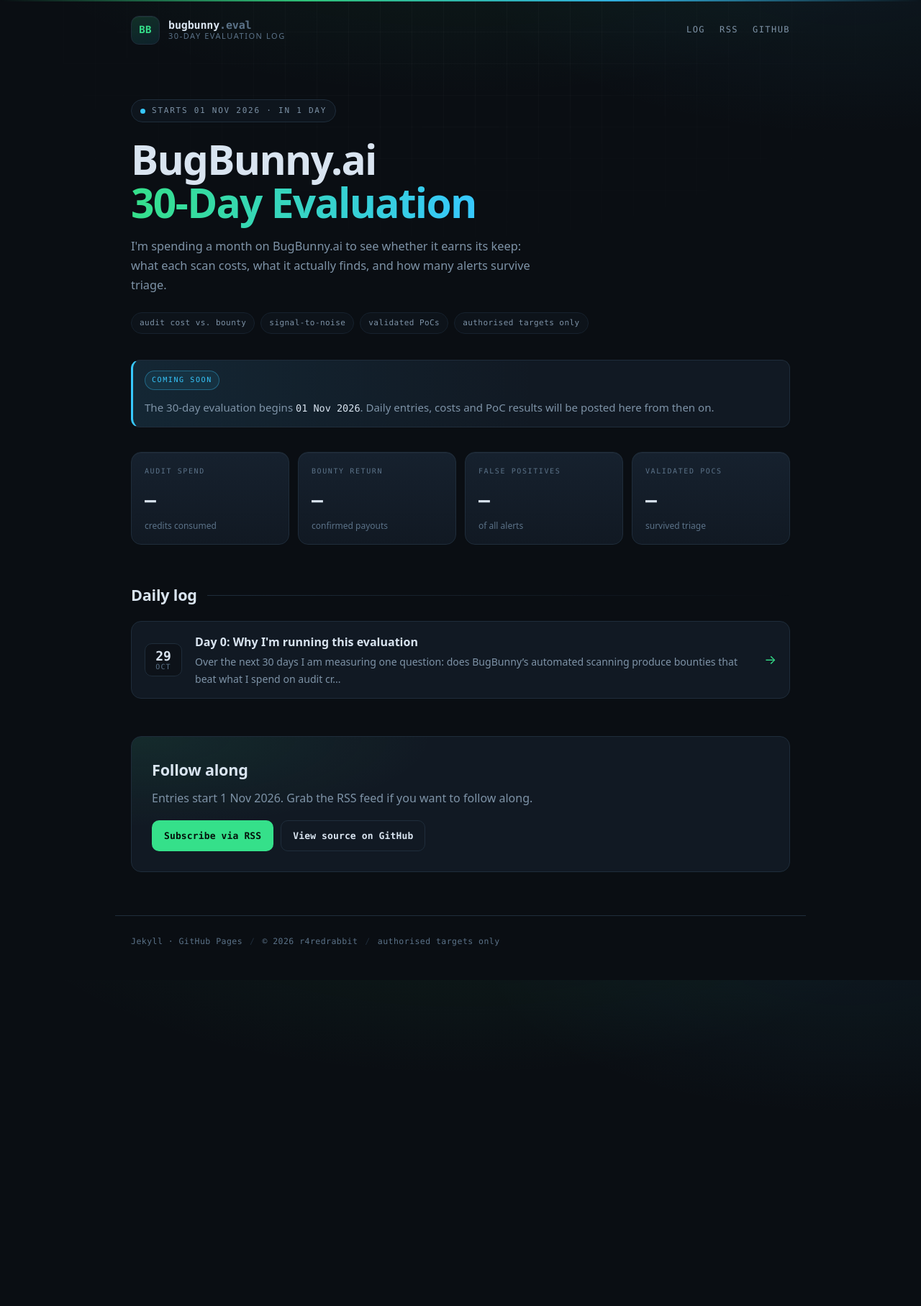
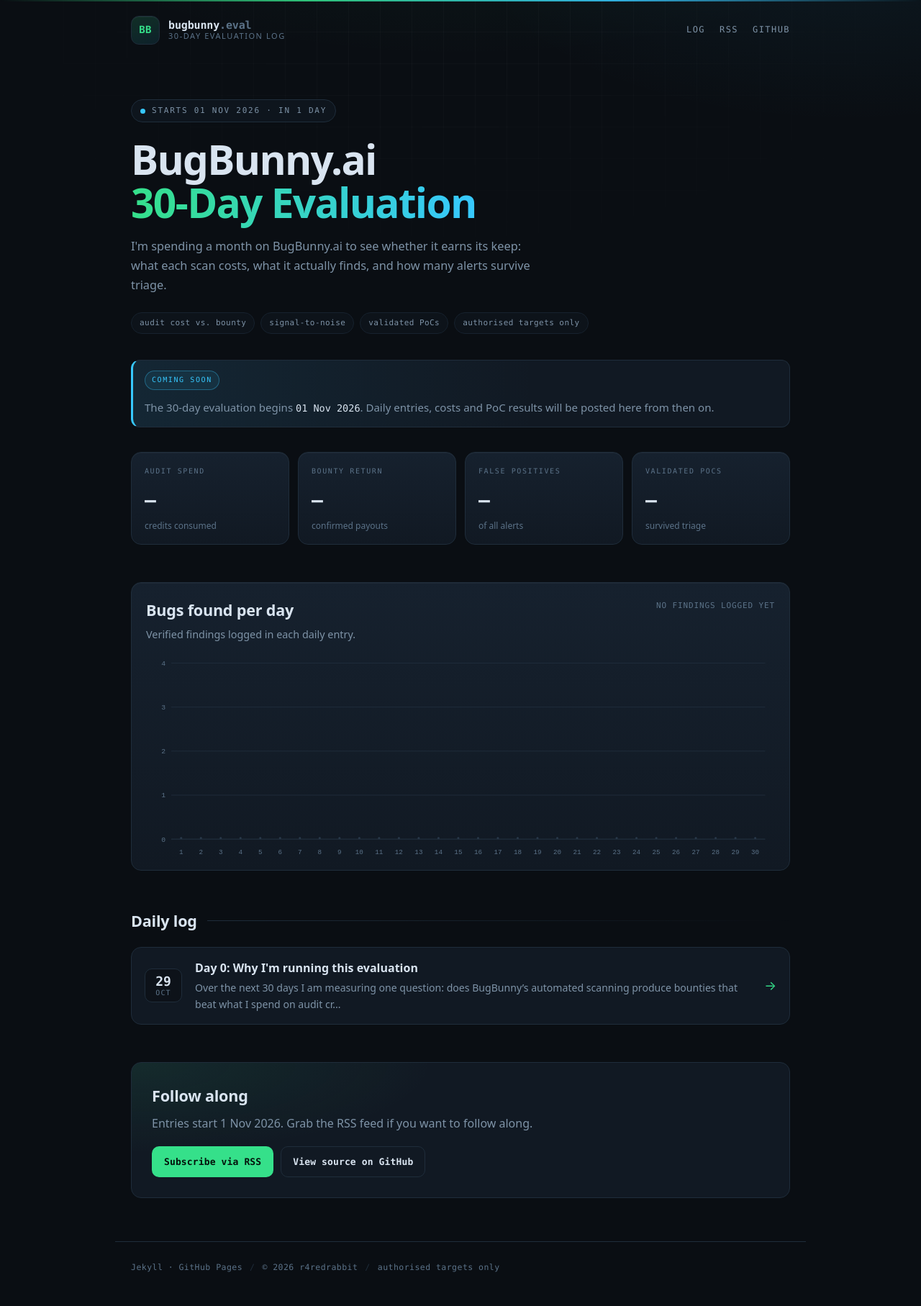
Before and after one commit to r4redrabbit/bugbunny-30day-eval, a Jekyll site: the page built from index.html, in a window 1280 px wide. Shown: the whole page at 72% size. Built offline with Jekyll 4.4.1, drawn with Linux system fonts in a browser that asks for light colours; before the commit the page ends 1362 px from its top, so only the background shows below that.

Commit message:
Add bugs-per-day chart to homepage

```diff
--- a/assets/css/style.css
+++ b/assets/css/style.css
@@ -246,6 +246,51 @@
 .metric .value small { font-size: .9rem; color: var(--dim); font-weight: 500; }
 .metric .hint { display: block; margin-top: 4px; font-size: 12px; color: var(--dim); }
 
+/* ---------- chart ---------- */
+.chart-card {
+  margin: 0 0 52px;
+  padding: 20px 20px 14px;
+  border: 1px solid var(--border);
+  border-radius: var(--radius);
+  background: linear-gradient(180deg, var(--panel-2), var(--panel));
+  box-shadow: inset 0 1px 0 rgba(255, 255, 255, .04);
+}
+
+.chart-head {
+  display: flex;
+  align-items: flex-start;
+  justify-content: space-between;
+  gap: 14px;
+  flex-wrap: wrap;
+  margin-bottom: 10px;
+}
+.chart-head h2 { margin: 0; }
+.chart-head h2::after { display: none; }
+
+.chart-sub { margin: 4px 0 0; color: var(--muted); font-size: .9rem; }
+
+.chart-meta {
+  margin: 3px 0 0;
+  font-family: var(--mono);
+  font-size: 11px;
+  letter-spacing: .08em;
+  text-transform: uppercase;
+  color: var(--dim);
+  white-space: nowrap;
+}
+
+.chart-scroll {
+  overflow-x: auto;
+  -webkit-overflow-scrolling: touch;
+}
+
+#bugs-chart {
+  display: block;
+  width: 100%;
+  min-width: 620px;
+  height: auto;
+}
+
 /* ---------- log ---------- */
 h2 {
   font-size: 1.35rem;
--- a/index.html
+++ b/index.html
@@ -49,6 +49,20 @@
     <span class="label">validated PoCs</span>
     <span class="value">&mdash;</span>
     <span class="hint">survived triage</span>
+  </div>
+</section>
+
+<section class="chart-card" aria-labelledby="chart-title">
+  <div class="chart-head">
+    <div>
+      <h2 id="chart-title">Bugs found per day</h2>
+      <p class="chart-sub">Verified findings logged in each daily entry.</p>
+    </div>
+    <p class="chart-meta" id="chart-meta">No findings logged yet</p>
+  </div>
+  <div class="chart-scroll">
+    <svg id="bugs-chart" viewBox="0 0 900 300" role="img"
+         aria-label="Bar chart of bugs found on each of the 30 evaluation days"></svg>
   </div>
 </section>
 
@@ -108,3 +122,77 @@
   }
 })();
 </script>
+
+<script id="bugs-data" type="application/json">
+[{% for d in (1..site.eval_days) %}{% assign total = 0 %}{% for post in site.posts %}{% if post.day == d %}{% assign b = post.bugs | default: 0 %}{% assign total = total | plus: b %}{% endif %}{% endfor %}{"day":{{ d }},"bugs":{{ total }}}{% unless forloop.last %},{% endunless %}{% endfor %}]
+</script>
+
+<script>
+(function () {
+  var dataEl = document.getElementById('bugs-data');
+  var svg = document.getElementById('bugs-chart');
+  if (!dataEl || !svg) return;
+
+  var data;
+  try { data = JSON.parse(dataEl.textContent); } catch (e) { return; }
+  if (!data.length) return;
+
+  var W = 900, H = 300, padL = 36, padR = 14, padT = 18, padB = 30;
+  var iw = W - padL - padR, ih = H - padT - padB;
+  var max = data.reduce(function (m, d) { return Math.max(m, d.bugs); }, 0);
+  var yMax = max <= 0 ? 4 : Math.max(4, Math.ceil(max / 4) * 4);
+  var step = iw / data.length;
+  var barW = Math.max(3, step * 0.62);
+  var parts = [];
+
+  parts.push('<defs><linearGradient id="barGrad" x1="0" y1="0" x2="0" y2="1">' +
+    '<stop offset="0%" stop-color="#35e08a"/>' +
+    '<stop offset="100%" stop-color="#37c8ff"/>' +
+    '</linearGradient></defs>');
+
+  for (var t = 0; t <= 4; t++) {
+    var gy = padT + ih - (ih * t / 4);
+    var gv = yMax * t / 4;
+    parts.push('<line x1="' + padL + '" y1="' + gy + '" x2="' + (W - padR) +
+      '" y2="' + gy + '" stroke="#1f2d3b" stroke-width="1"/>');
+    parts.push('<text x="' + (padL - 8) + '" y="' + (gy + 3.5) +
+      '" text-anchor="end" font-size="10" fill="#5b7288" ' +
+      'font-family="ui-monospace,monospace">' + gv + '</text>');
+  }
+
+  data.forEach(function (d, i) {
+    var x = padL + i * step + (step - barW) / 2;
+    var h = (d.bugs / yMax) * ih;
+    var y = padT + ih - h;
+    var tip = 'Day ' + d.day + ': ' + d.bugs + (d.bugs === 1 ? ' bug' : ' bugs');
+
+    if (h > 0) {
+      parts.push('<rect x="' + x.toFixed(2) + '" y="' + y.toFixed(2) +
+        '" width="' + barW.toFixed(2) + '" height="' + h.toFixed(2) +
+        '" rx="2" fill="url(#barGrad)"><title>' + tip + '</title></rect>');
+    } else {
+      parts.push('<circle cx="' + (x + barW / 2).toFixed(2) + '" cy="' +
+        (padT + ih - 1.5) + '" r="1.6" fill="#2a3a4c"><title>' + tip +
+        '</title></circle>');
+    }
+
+    parts.push('<text x="' + (padL + i * step + step / 2).toFixed(2) + '" y="' +
+      (H - 9) + '" text-anchor="middle" font-size="9.5" fill="#5b7288" ' +
+      'font-family="ui-monospace,monospace">' + d.day + '</text>');
+  });
+
+  parts.push('<line x1="' + padL + '" y1="' + (padT + ih) + '" x2="' + (W - padR) +
+    '" y2="' + (padT + ih) + '" stroke="#1f2d3b" stroke-width="1"/>');
+  svg.innerHTML = parts.join('');
+
+  var total = data.reduce(function (s, d) { return s + d.bugs; }, 0);
+  var best = data.reduce(function (b, d) { return d.bugs > b.bugs ? d : b; }, data[0]);
+  var meta = document.getElementById('chart-meta');
+  if (meta) {
+    meta.textContent = total === 0
+      ? 'No findings logged yet'
+      : total + (total === 1 ? ' finding' : ' findings') + ' · best day ' +
+        best.day + ' (' + best.bugs + ')';
+  }
+})();
+</script>
```
Also changed, not shown: README.md, 1 other file.
